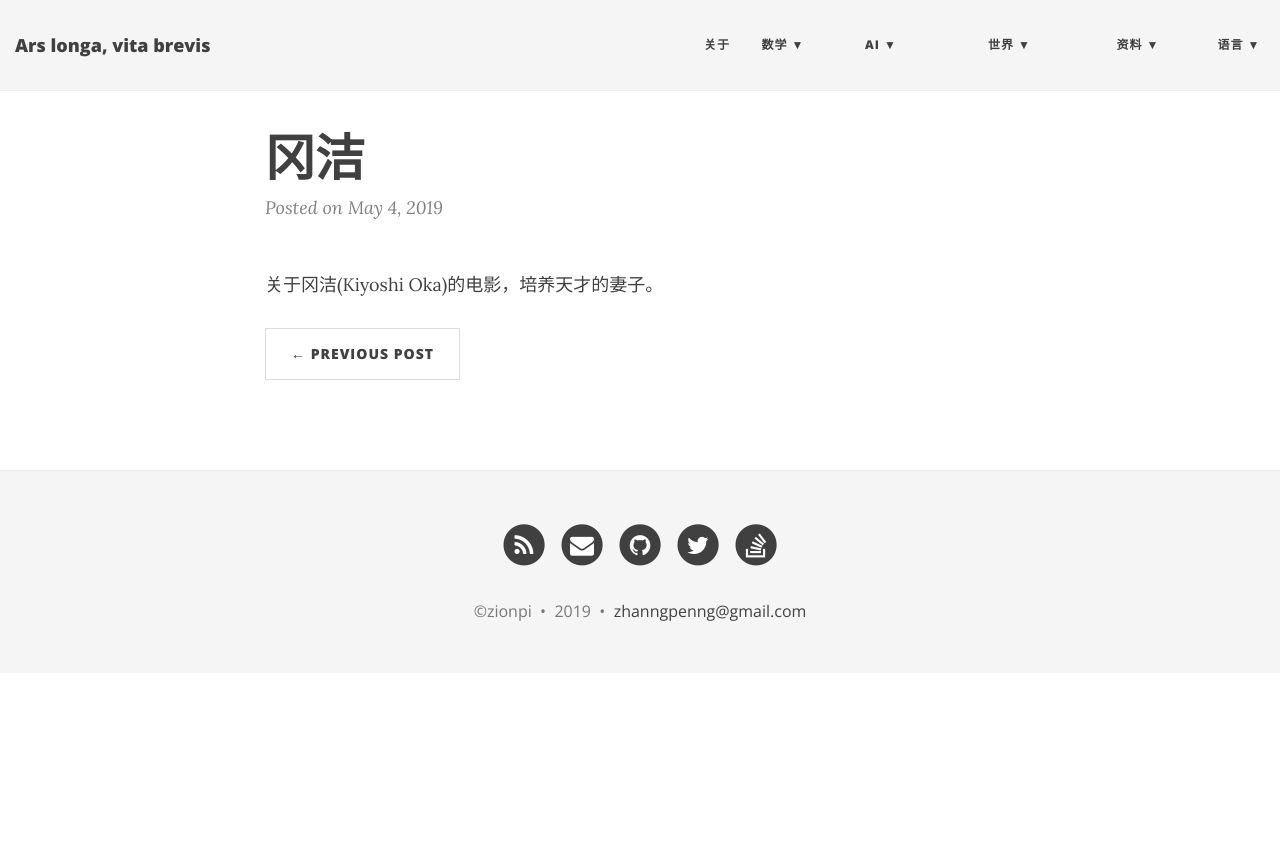
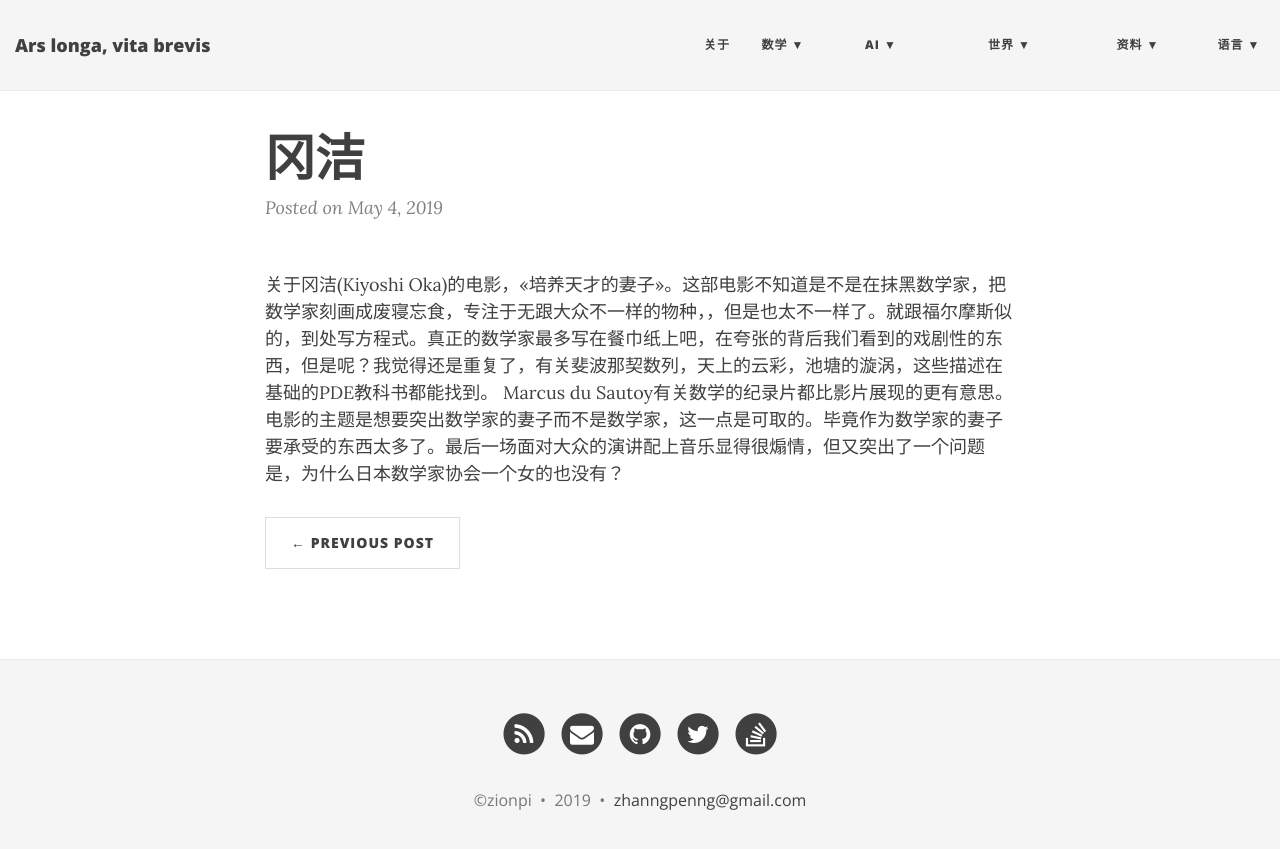
Before and after one commit to ZionPi/zionpi.github.io, a Jekyll site: the page built from _posts/2019-05-04-Kiyoshi-Oka.md, in a window 1280 px wide. Shown: the top 849 px of the page. Built offline with Jekyll 4.4.1, drawn with Linux system fonts in a browser that asks for light colours; nearby versions of some CDN libraries.

Commit message:
Update 2019-05-04-Kiyoshi-Oka.md

```diff
--- a/_posts/2019-05-04-Kiyoshi-Oka.md
+++ b/_posts/2019-05-04-Kiyoshi-Oka.md
@@ -2,4 +2,5 @@
 layout: post
 title: 冈洁
 ---
-关于冈洁(Kiyoshi Oka)的电影，培养天才的妻子。
+关于冈洁(Kiyoshi Oka)的电影，<<培养天才的妻子>>。这部电影不知道是不是在抹黑数学家，把数学家刻画成废寝忘食，专注于无跟大众不一样的物种，，但是也太不一样了。就跟福尔摩斯似的，到处写方程式。真正的数学家最多写在餐巾纸上吧，在夸张的背后我们看到的戏剧性的东西，但是呢？我觉得还是重复了，有关斐波那契数列，天上的云彩，池塘的漩涡，这些描述在基础的PDE教科书都能找到。  Marcus du Sautoy有关数学的纪录片都比影片展现的更有意思。
+电影的主题是想要突出数学家的妻子而不是数学家，这一点是可取的。毕竟作为数学家的妻子要承受的东西太多了。最后一场面对大众的演讲配上音乐显得很煽情，但又突出了一个问题是，为什么日本数学家协会一个女的也没有？
```
